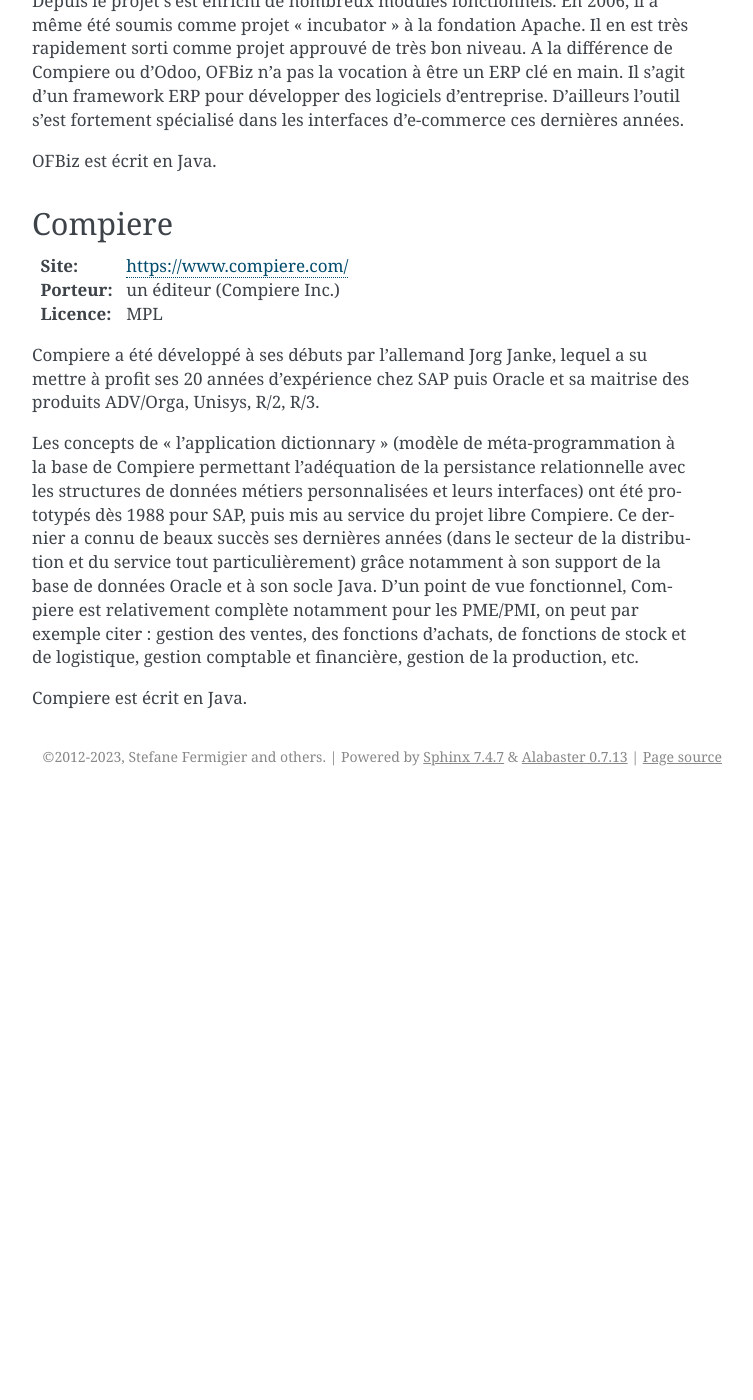
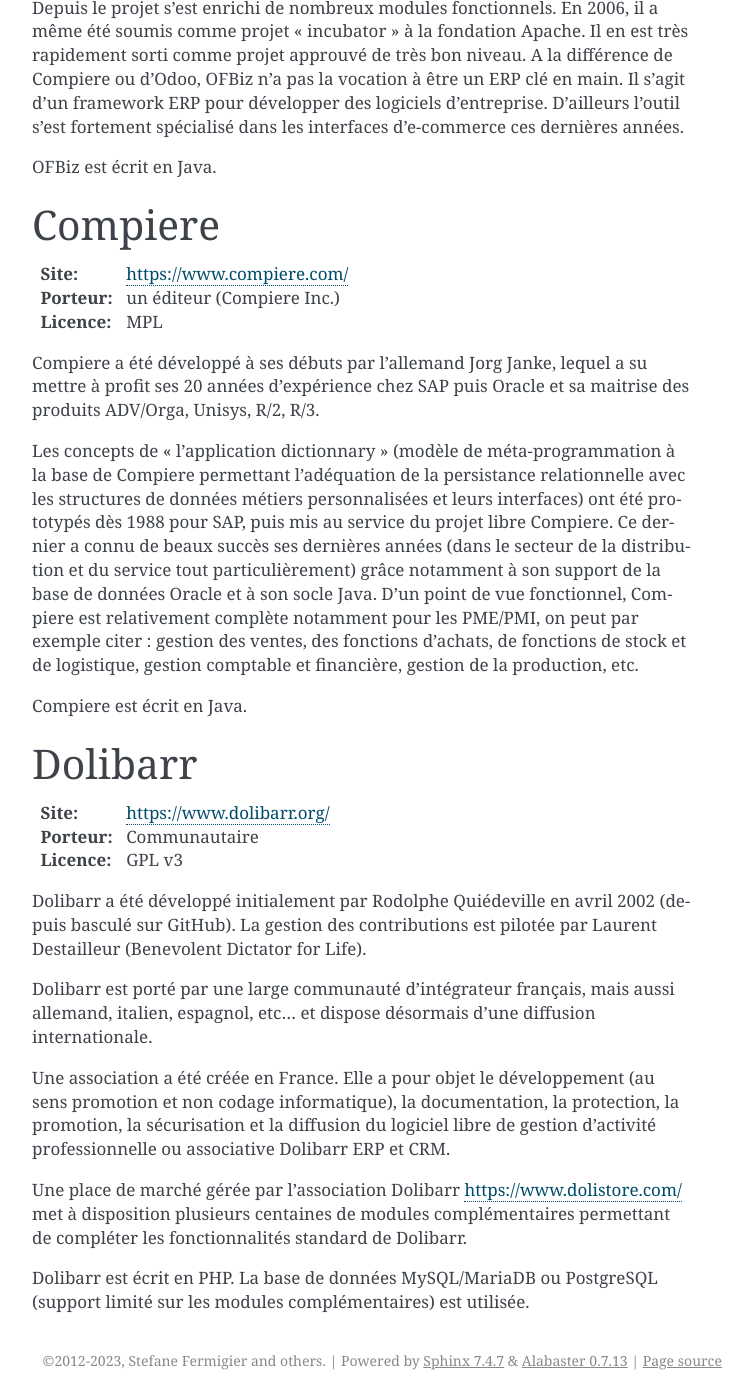
Before and after one commit to sfermigier/guide-oss, a Sphinx documentation site: the page built from source/applications-generiques/erp-pgi.rst, in a window 1280 px wide and 1400 px high, scrolled down 2247 px. Shown: the whole window, without its empty margins (388-1141 px from the left). Built offline with Sphinx 7.4.7, drawn with Linux system fonts in a browser that asks for light colours; comment, search, counter and statistics services are not loaded; before the commit the page ends 3043 px from its top, so only the background shows below that.

Commit message:
Ajout Dolibarr dans la catégorie ERP/PGI

```diff
--- a/source/applications-generiques/erp-pgi.rst
+++ b/source/applications-generiques/erp-pgi.rst
@@ -1,4 +1,4 @@
-ERP / PGI
+  ERP / PGI
 =========
 
 Le monde du progiciel de gestion intégré (PGI, ou ERP en anglais), est à son tour gagné par des solutions open source arrivées à maturité.
@@ -69,3 +69,21 @@
 Les concepts de « l’application dictionnary » (modèle de méta-programmation à la base de Compiere permettant l’adéquation de la persistance relationnelle avec les structures de données métiers personnalisées et leurs interfaces) ont été prototypés dès 1988 pour SAP, puis mis au service du projet libre Compiere. Ce dernier a connu de beaux succès ses dernières années (dans le secteur de la distribution et du service tout particulièrement) grâce notamment à son support de la base de données Oracle et à son socle Java. D’un point de vue fonctionnel, Compiere est relativement complète notamment pour les PME/PMI, on peut par exemple citer : gestion des ventes, des fonctions d’achats, de fonctions de stock et de logistique, gestion comptable et financière, gestion de la production, etc.
 
 Compiere est écrit en Java.
+
+
+Dolibarr
+----
+
+:Site: https://www.dolibarr.org/
+:Porteur: Communautaire
+:Licence: GPL v3
+
+Dolibarr a été développé initialement par Rodolphe Quiédeville en avril 2002 (depuis basculé sur GitHub). La gestion des contributions est pilotée par Laurent Destailleur (Benevolent Dictator for Life).
+
+Dolibarr est porté par une large communauté d'intégrateur français, mais aussi allemand, italien, espagnol, etc... et dispose désormais d'une diffusion internationale.
+
+Une association a été créée en France. Elle a pour objet le développement (au sens promotion et non codage informatique), la documentation, la protection, la promotion, la sécurisation et la diffusion du logiciel libre de gestion d'activité professionnelle ou associative Dolibarr ERP et CRM.
+
+Une place de marché gérée par l'association Dolibarr https://www.dolistore.com/ met à disposition plusieurs centaines de modules complémentaires permettant de compléter les fonctionnalités standard de Dolibarr.
+
+Dolibarr est écrit en PHP. La base de données MySQL/MariaDB ou PostgreSQL (support limité sur les modules complémentaires) est utilisée.
```
